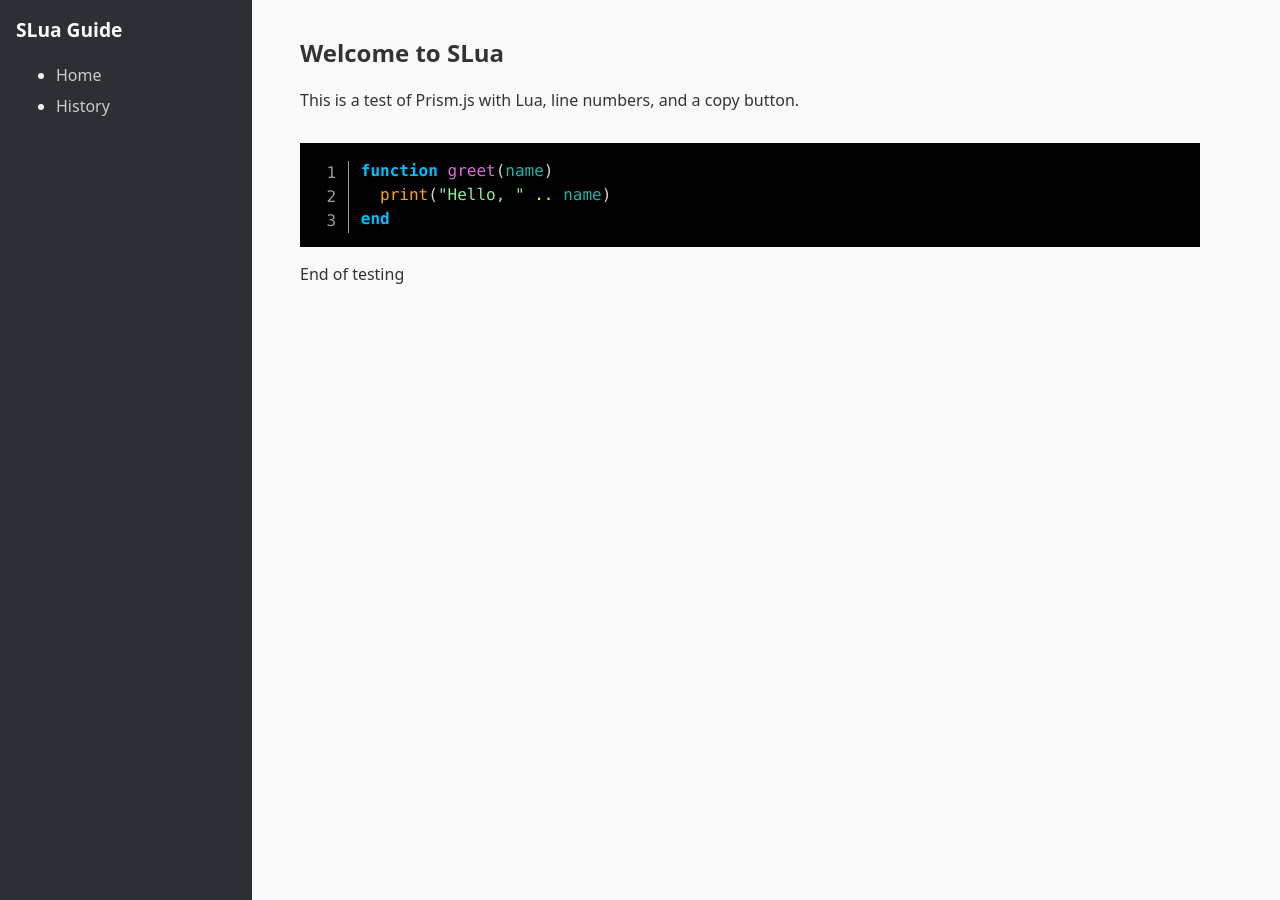
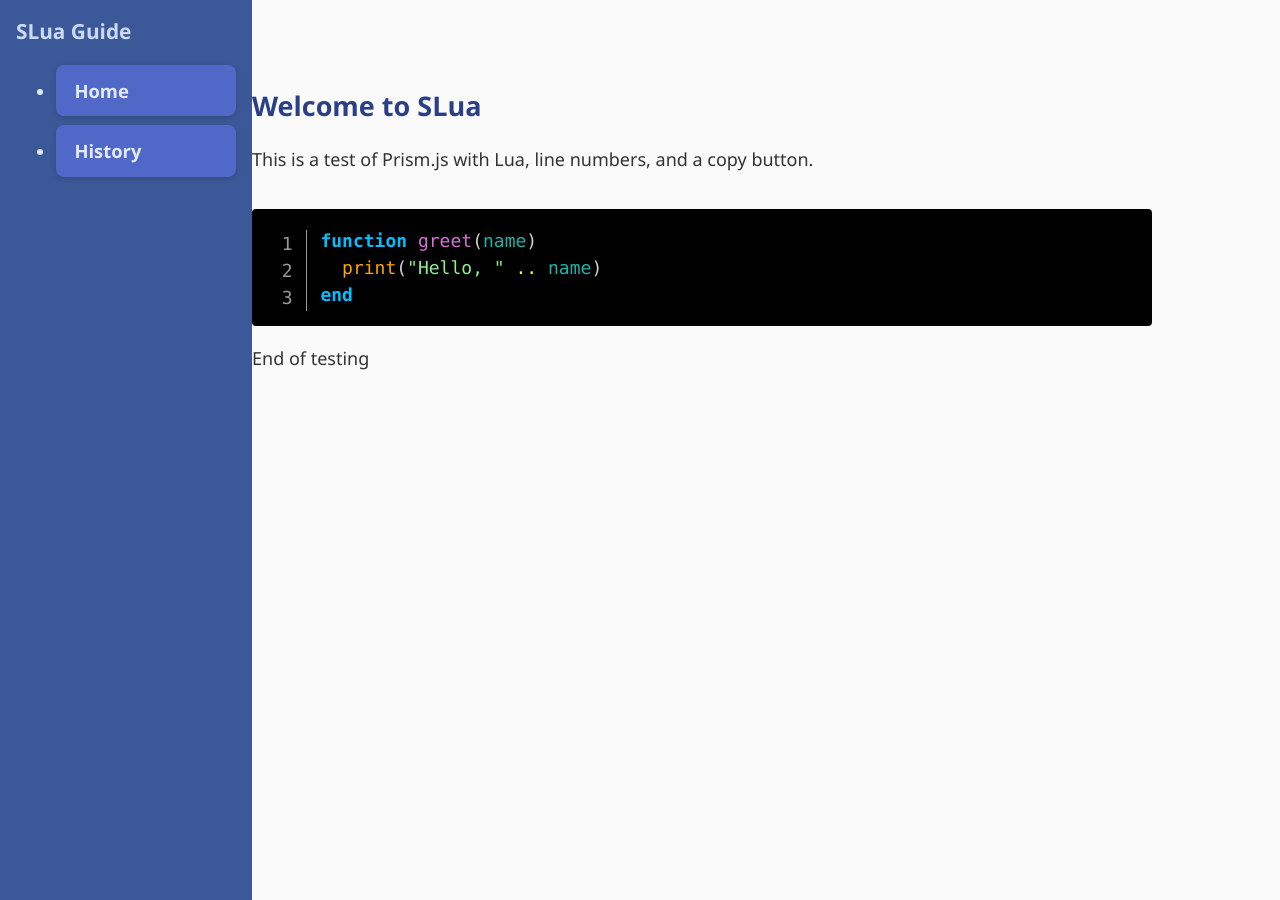
Before and after one commit to Suzanna-Linn/slua, a Jekyll site: the page built from docs/index.md, in a window 1280 px wide. Built offline with Jekyll 4.4.1, drawn with Linux system fonts in a browser that asks for light colours; nearby versions of some CDN libraries; comment, search, counter and statistics services are not loaded.

Commit message:
Update style.css

```diff
--- a/docs/assets/style.css
+++ b/docs/assets/style.css
@@ -1,8 +1,10 @@
 body {
   margin: 0;
-  font-family: system-ui, sans-serif;
+  font-family: "Segoe UI", Tahoma, Geneva, Verdana, sans-serif;
   background: #fafafa;
   color: #333;
+  font-size: 18px;           /* slightly bigger base font */
+  line-height: 1.6;          /* improves readability */
 }
 
 .container {
@@ -12,62 +14,98 @@
 
 .sidebar {
   width: 220px;
-  background: #2c2f33;
-  color: #eee;
+  background: #3b5998;       /* medium blue */
+  color: #e3eafc;            /* light blue-gray text */
   padding: 1rem;
   position: fixed;
   height: 100vh;
   overflow-y: auto;
+  scroll-behavior: smooth;
+  -webkit-overflow-scrolling: touch;
+  font-family: "Segoe UI", Tahoma, Geneva, Verdana, sans-serif;
+  font-size: 1.1rem;         /* ~19.8px */
+  line-height: 1.5;
 }
 
 .sidebar h2 {
-  font-size: 1.2rem;
-  color: #fff;
+  font-size: 1.3rem;
+  color: #cdd9f9;            /* lighter blue */
   margin-top: 0;
+  font-weight: 600;
 }
 
 .sidebar a {
-  color: #ccc;
+  display: block;
+  padding: 0.7em 1em;
+  margin: 0.5em 0;
+  background: #5068c8;       /* medium blue */
+  color: #e3eafc;
+  border-radius: 8px;
   text-decoration: none;
-  display: block;
-  padding: 0.3em 0;
+  font-weight: 600;
+  font-size: 1.15rem;        /* ~20.7px */
+  line-height: 1.4;
+  box-shadow: 0 2px 6px rgba(0, 0, 0, 0.15);
+  transition: background-color 0.3s ease, box-shadow 0.3s ease, transform 0.15s ease;
+  user-select: none;
 }
 
-.sidebar a:hover {
-  color: #fff;
+.sidebar a:hover,
+.sidebar a:focus {
+  background: #3b4999;       /* darker blue on hover */
+  box-shadow: 0 4px 12px rgba(0, 0, 0, 0.25);
+  transform: translateY(-2px);
+  outline: none;
+}
+
+.sidebar a.active {
+  background: #2a3f85;       /* even darker blue for active */
+  box-shadow: 0 4px 14px rgba(0, 0, 0, 0.35);
+  cursor: default;
 }
 
 .content {
   margin-left: 220px;
-  padding: 1rem 1rem 1rem 5rem;
+  padding: 1rem 1rem 1rem 2rem;
   max-width: 900px;
   flex: 1;
 }
 
-h3, h4, h5, h6 {
-  margin-top: 2.5em; /* space before each heading */
-  margin-bottom: 0.5em; /* optional: a little space after */
+h1, h2, h3, h4, h5, h6 {
+  color: #2a3f85;            /* dark blue */
+  margin-top: 2.5em;
+  margin-bottom: 0.5em;
+  font-weight: 700;
 }
 
 p {
-  margin-bottom: 2em; /* adds vertical space after each paragraph */
+  margin-bottom: 2em;
   text-align: justify;
 }
 
 p + ul, p + ol {
-  margin-top: -1.5em;  /* cancels the p's bottom margin */
+  margin-top: -1.5em;        /* cancel p bottom margin before list */
 }
 
-/* Add space after lists */
 ul, ol {
   margin-bottom: 2em;
 }
 
+pre {
+  background: #2d2d2d;
+  color: #f8f8f2;
+  padding: 1em;
+  border-radius: 4px;
+  overflow-x: auto;
+  font-family: 'Source Code Pro', monospace, monospace;
+  font-size: 0.9rem;
+}
+
 pre.line-numbers {
-  padding-left: 3.8em; /* ensures line numbers align */
+  padding-left: 3.8em;
 }
 
 .token.comment {
   font-style: italic;
-  color: #6a737d;
+  color: #8fa1c7;            /* bluish-gray */
 }
```
